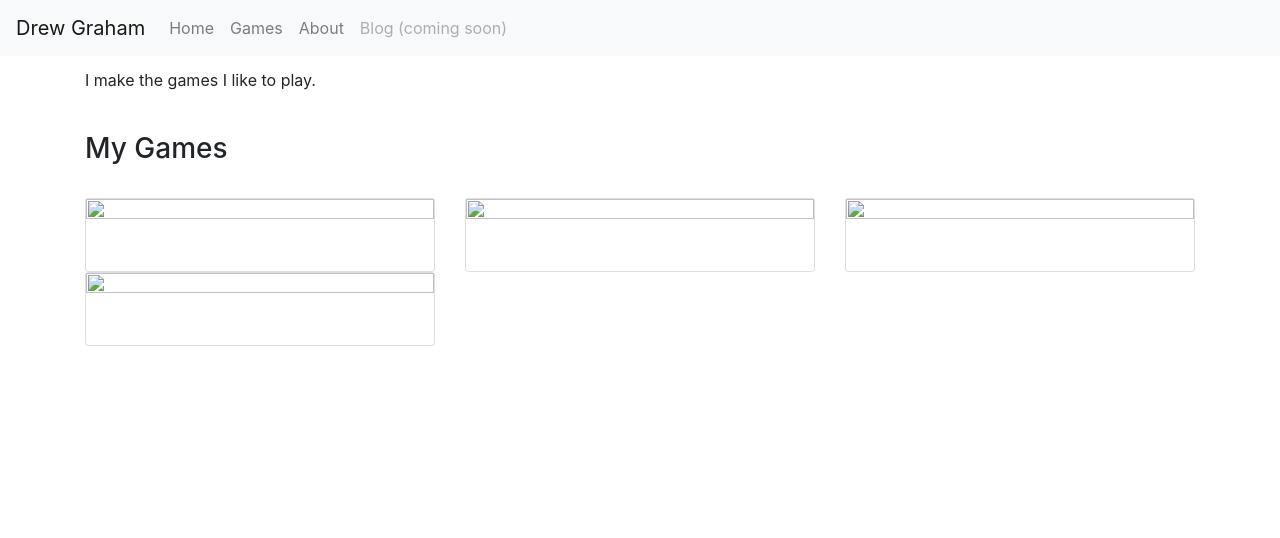
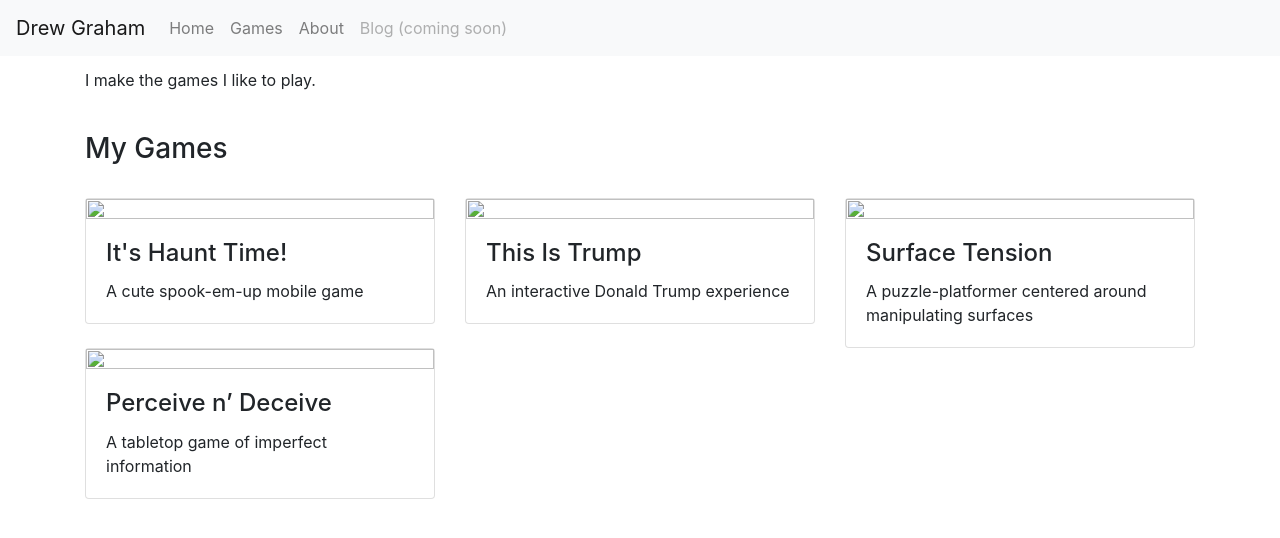
Before and after one commit to dmg9626/dmg9626.github.io, a Jekyll site: the page built from site/index.md, in a window 1280 px wide. Shown: the top 538 px of the page. Built offline with Jekyll 4.4.1, drawn with Linux system fonts in a browser that asks for light colours; nearby versions of some CDN libraries; library files that are not in the unit come from our copies; some of the changed lines change nothing that is shown.

Commit message:
fixed games.yaml to be parsed correctly (forgot to add to last commit)

```diff
--- a/site/_data/games.yaml
+++ b/site/_data/games.yaml
@@ -1,99 +1,88 @@
-"its-haunt-time":
- name: "It's Haunt Time!"
- shortDescription: "A cute spook-em-up mobile game"
- description:
-  main:
-   1: "It's Haunt Time! is a cute spook-em-up puzzle game designed for mobile devices. You play as Hatto, a ghost trying his best to win the Scare Championships. Help Hatto scare the human; you'll have to navigate his house, interacting with the environment to overcome ephemeral-repelling obstacles like fans, salt, and even a scary cat. Do your best and go for the gold!"
-  Background:
-   1: "This game was developed in our Games Workshop class as a vertical-slice prototype, with more levels/features planned for the future. As lead programmer, I created a flexible system for scripting the interactable objects in the game, as well as setting up the Unity -> Android/WebGL build pipeline and touch controls. I applied what I learned about software design patterns and ended up developing a very clean, robust codebase that I'd consider using in future projects."
-   2: "One of the biggest challenges in this game was designing intuitive mechanics and interactions for the player. We strived to avoid falling back on tutorials to direct the player; instead, we wanted the gameplay to teach the player how to play."
-  Github: "https://github.com/rushweigelt/itsHauntTime"
- coverImage: "/images/this-is-trump/screenshots/MainMenu.png"
- images:
-  -
-   imagePath: "/images/this-is-trump/screenshots/RaiseAWall.png"
-   caption: "Raise a Wall to keep out the Bad Hombres!"
-  -
-   imagePath: "/images/this-is-trump/screenshots/ThrowTweets.png"
-   caption: "Throw Tweets to discredit the Biased Liberal Media!"
- thumbnail: "/images/this-is-trump/TrumpHead.png"
- playable: true
- link: "/games/this-is-trump/"
+---
 
-"this-is-trump":
- name: "This Is Trump"
- shortDescription: "An interactive Donald Trump experience"
- description:
-  main:
-   1: "You play as the man in charge President Donald Trump. You are \"running for president\" but the Bad Hombres and Biased Liberal Media are trying to take you down! Build those walls and tweet like you've never tweeted before in this adrenaline-pumping side scrolling action game!"
-  Background:
-   1: "Unity is a very active platform for indie developers, and I wanted to get comfortable working with it by making a simple, fun 2D game. Over the course of development I familiarized myself with the fundamentals of GameObjects/Components and practiced programming game logic, working my way up from simple collision detection, to scripts that play animations when the user presses a button, to data being preserved across scenes. While my code ended up being a little sloppy, it was my first time scripting in Unity and now that I'm comfortable working in that environment, the next game I make will be much better."
-  Github: "https://github.com/dmg9626/This-Is-Trump"
- coverImage: "/images/this-is-trump/screenshots/MainMenu.png"
- images:
-  -
-   imagePath: "/images/this-is-trump/screenshots/RaiseAWall.png"
-   caption: "Raise a Wall to keep out the Bad Hombres!"
-  -
-   imagePath: "/images/this-is-trump/screenshots/ThrowTweets.png"
-   caption: "Throw Tweets to discredit the Biased Liberal Media!"
- thumbnail: "/images/this-is-trump/TrumpHead.png"
- playable: true
- link: "/games/this-is-trump/"
+- name: "It's Haunt Time!"
+  shortDescription: "A cute spook-em-up mobile game"
+  description:
+    main:
+    1: "It's Haunt Time! is a cute spook-em-up puzzle game designed for mobile devices. You play as Hatto, a ghost trying his best to win the Scare Championships. Help Hatto scare the human; you'll have to navigate his house, interacting with the environment to overcome ephemeral-repelling obstacles like fans, salt, and even a scary cat. Do your best and go for the gold!"
+    Background:
+    1: "This game was developed in our Games Workshop class as a vertical-slice prototype, with more levels/features planned for the future. As lead programmer, I created a flexible system for scripting the interactable objects in the game, as well as setting up the Unity -> Android/WebGL build pipeline and touch controls. I applied what I learned about software design patterns and ended up developing a very clean, robust codebase that I'd consider using in future projects."
+    2: "One of the biggest challenges in this game was designing intuitive mechanics and interactions for the player. We strived to avoid falling back on tutorials to direct the player; instead, we wanted the gameplay to teach the player how to play."
+    Github: "https://github.com/rushweigelt/itsHauntTime"
+  coverImage: "/images/this-is-trump/screenshots/MainMenu.png"
+  images:
+    - imagePath: "/images/this-is-trump/screenshots/RaiseAWall.png"
+      caption: "Raise a Wall to keep out the Bad Hombres!"
+    - imagePath: "/images/this-is-trump/screenshots/ThrowTweets.png"
+      caption: "Throw Tweets to discredit the Biased Liberal Media!"
+  thumbnail: "/images/this-is-trump/TrumpHead.png"
+  playable: true
+  link: "/games/this-is-trump/"
 
-"surface-tension":
- name: "Surface Tension"
- shortDescription: "A puzzle-platformer centered around manipulating surfaces"
- description:
-  main:
-   1: "Surface Tension is a puzzle platform game that relies on manipulating the properties of surfaces to traverse obstacles. The player can make a surface bouncy to jump up high, or coat it in a slick sheet of ice to quickly slide across the surface. These surfaces are used to solve puzzles, like bouncing a block across a bouncy surface to get it up a ledge. Things get interesting when you use these surface types in tandem - often solutions require both speed and height. The gameplay consists of fast-paced maneuvers woven with restful periods of planning; levels challenge the player to think creatively, quickly, or even both at once."
-  Background:
-   1: "This game was developed for the course GMAP 260 (Overview of Computer Gaming) with a team of five, including myself. It was a great experience in applying the object-oriented principles and game programming patterns I've picked up since my previous projects. The codebase we ended up with was far more structured than any of our previous projects - I really pushed to keep our code organized (flexible, scalable, reusable, and functional), finding myself rewriting sections of code multiple times. I'm very proud of the final result; even after the course ended I've found myself adding functionality and improving the code."
-  Github: "https://github.com/dmg9626/surface-tension"
- coverImage: "/images/surface-tension/cover.png"
- images:
-  -
-   imagePath: "/images/surface-tension/screenshots/bounce.png"
-   caption: "Use the Bouncy surface to reach high places"
-  -
-   imagePath: "/images/surface-tension/screenshots/slick.png"
-   caption: "Slide across the Icy surface to gain extra speed"
- thumbnail: "/images/surface-tension/thumbnail.png"
- playable: true
- link: "/games/surface-tension/"
+- name: "This Is Trump"
+  shortDescription: "An interactive Donald Trump experience"
+  description:
+    main:
+    1: "You play as the man in charge President Donald Trump. You are \"running for president\" but the Bad Hombres and Biased Liberal Media are trying to take you down! Build those walls and tweet like you've never tweeted before in this adrenaline-pumping side scrolling action game!"
+    Background:
+    1: "Unity is a very active platform for indie developers, and I wanted to get comfortable working with it by making a simple, fun 2D game. Over the course of development I familiarized myself with the fundamentals of GameObjects/Components and practiced programming game logic, working my way up from simple collision detection, to scripts that play animations when the user presses a button, to data being preserved across scenes. While my code ended up being a little sloppy, it was my first time scripting in Unity and now that I'm comfortable working in that environment, the next game I make will be much better."
+    Github: "https://github.com/dmg9626/This-Is-Trump"
+  coverImage: "/images/this-is-trump/screenshots/MainMenu.png"
+  images:
+    - imagePath: "/images/this-is-trump/screenshots/RaiseAWall.png"
+      caption: "Raise a Wall to keep out the Bad Hombres!"
+    - imagePath: "/images/this-is-trump/screenshots/ThrowTweets.png"
+      caption: "Throw Tweets to discredit the Biased Liberal Media!"
+  thumbnail: "/images/this-is-trump/TrumpHead.png"
+  playable: true
+  link: "/games/this-is-trump/"
 
-"perceive-n-deceive":
- name: "Perceive n’ Deceive"
- shortDescription: "A tabletop game of imperfect information"
- description:
-  main:
-   1: "The objective of Perceive n’ Deceive is to collect a set of 3 cards of the same color. There are a total of 10 cards: 9 of them have a color (Red, Blue, Green) and an action (Spy, Psychic,Thief). The Wildcard is considered to be a Spy, Psychic and Thief; however, it has no color and cannot form a set."
-   2: "A game is played on a board with a 3x3 grid of cards laid face down. The game is round-based, with players taking turns playing actions; who goes first is decided between players or by coin flip."
-  Goal:
-   1: "The main goal of a round is to identify and claim a Set from the array of cards in order to win tokens (the Pot starts at 1 each round). A Set consists of a card currently in your hand and two cards on the board that are all the same color. A round ends when a Set is called; the winner claims the Pot and the players start a new round."
-   2: "The player who claims a Set receives all tokens in the Pot. The first player to reach 5 tokens wins."
-  "Playing a Turn":
-   1: "A turn is played in 2 steps:"
-   2: "1. Without revealing your card, choose an action to use for this turn."
-   3: "2. After performing that action, place your card on the board in the open spot and pick up a different card."
-   4: "Note that you can choose to use an action different from the one on your card, but the opponent can choose to call your bluff. This is where the Wildcard shows its value: you can use it to gain any game knowledge you want without the risk of bluffing."
-  Bluffing:
-   1: "Correctly calling an opponent's bluff (i.e. they claim to use a different action than the one on their card) results in a win, while incorrectly calling an opponent’s bluff grants them the tokens in the Pot, plus one more."
-  Background:
-   1: "This game was made for the course GMAP 260 (Overview of Computer Gaming) with a team of four, including myself. Without any flashy digital effects, this was a great experience in fleshing out an interesting game design that engaged players in fun, balanced competition. We really had game theory in mind while balancing this game through playtests; as we broke down and analyzed our usual playstyles, we developed a game whose rounds slowly unravel into a myriad of mind games based on incremental, imperfect information."
-   2: "It was a great exercise in developing deep, interesting game systems based on simple mechanics, a methodology we carried over to our next game in the class: Surface Tension."
- coverImage: "/images/perceive-n-deceive/example board.png"
- images:
-  -
-   imagePath: "/images/perceive-n-deceive/set.png"
-   caption: "The goal is to identify and claim a set of 3 matching cards"
-  -
-   imagePath: "/images/perceive-n-deceive/example hand.png"
-   caption: "Players can choose to bluff on actions, or when claiming a set. If the opponent calls a bluff, they win the game"
-  -
-   imagePath: "/images/perceive-n-deceive/stalemate.png"
-   caption: "Sometimes stalemates arise where each player has a card of the same set, and both know where the 3rd card is. A player must then claim to identify a different set on the board, and the opponent can choose to call their bluff"
-  -
-   imagePath: "/images/perceive-n-deceive/cards.png"
-   caption: "There are 3 blue, green, and red cards that can form a set or perform actions to gain board knowledge. The wildcard can perform any action, but cannot be used to form a set"
- thumbnail: "/images/perceive-n-deceive/thumbnail.png"
+
+- name: "Surface Tension"
+  shortDescription: "A puzzle-platformer centered around manipulating surfaces"
+  description:
+    main:
+    1: "Surface Tension is a puzzle platform game that relies on manipulating the properties of surfaces to traverse obstacles. The player can make a surface bouncy to jump up high, or coat it in a slick sheet of ice to quickly slide across the surface. These surfaces are used to solve puzzles, like bouncing a block across a bouncy surface to get it up a ledge. Things get interesting when you use these surface types in tandem - often solutions require both speed and height. The gameplay consists of fast-paced maneuvers woven with restful periods of planning; levels challenge the player to think creatively, quickly, or even both at once."
+    Background:
+    1: "This game was developed for the course GMAP 260 (Overview of Computer Gaming) with a team of five, including myself. It was a great experience in applying the object-oriented principles and game programming patterns I've picked up since my previous projects. The codebase we ended up with was far more structured than any of our previous projects - I really pushed to keep our code organized (flexible, scalable, reusable, and functional), finding myself rewriting sections of code multiple times. I'm very proud of the final result; even after the course ended I've found myself adding functionality and improving the code."
+    Github: "https://github.com/dmg9626/surface-tension"
+  coverImage: "/images/surface-tension/cover.png"
+  images:
+    - imagePath: "/images/surface-tension/screenshots/bounce.png"
+      caption: "Use the Bouncy surface to reach high places"
+    - imagePath: "/images/surface-tension/screenshots/slick.png"
+      caption: "Slide across the Icy surface to gain extra speed"
+  thumbnail: "/images/surface-tension/thumbnail.png"
+  playable: true
+  link: "/games/surface-tension/"
+
+- name: "Perceive n’ Deceive"
+  shortDescription: "A tabletop game of imperfect information"
+  description:
+    main:
+    1: "The objective of Perceive n’ Deceive is to collect a set of 3 cards of the same color. There are a total of 10 cards: 9 of them have a color (Red, Blue, Green) and an action (Spy, Psychic,Thief). The Wildcard is considered to be a Spy, Psychic and Thief; however, it has no color and cannot form a set."
+    2: "A game is played on a board with a 3x3 grid of cards laid face down. The game is round-based, with players taking turns playing actions; who goes first is decided between players or by coin flip."
+    Goal:
+    1: "The main goal of a round is to identify and claim a Set from the array of cards in order to win tokens (the Pot starts at 1 each round). A Set consists of a card currently in your hand and two cards on the board that are all the same color. A round ends when a Set is called; the winner claims the Pot and the players start a new round."
+    2: "The player who claims a Set receives all tokens in the Pot. The first player to reach 5 tokens wins."
+    "Playing a Turn":
+    1: "A turn is played in 2 steps:"
+    2: "1. Without revealing your card, choose an action to use for this turn."
+    3: "2. After performing that action, place your card on the board in the open spot and pick up a different card."
+    4: "Note that you can choose to use an action different from the one on your card, but the opponent can choose to call your bluff. This is where the Wildcard shows its value: you can use it to gain any game knowledge you want without the risk of bluffing."
+    Bluffing:
+    1: "Correctly calling an opponent's bluff (i.e. they claim to use a different action than the one on their card) results in a win, while incorrectly calling an opponent’s bluff grants them the tokens in the Pot, plus one more."
+    Background:
+    1: "This game was made for the course GMAP 260 (Overview of Computer Gaming) with a team of four, including myself. Without any flashy digital effects, this was a great experience in fleshing out an interesting game design that engaged players in fun, balanced competition. We really had game theory in mind while balancing this game through playtests; as we broke down and analyzed our usual playstyles, we developed a game whose rounds slowly unravel into a myriad of mind games based on incremental, imperfect information."
+    2: "It was a great exercise in developing deep, interesting game systems based on simple mechanics, a methodology we carried over to our next game in the class: Surface Tension."
+  coverImage: "/images/perceive-n-deceive/example board.png"
+  images:
+    - imagePath: "/images/perceive-n-deceive/set.png"
+      caption: "The goal is to identify and claim a set of 3 matching cards"
+    - imagePath: "/images/perceive-n-deceive/example hand.png"
+      caption: "Players can choose to bluff on actions, or when claiming a set. If the opponent calls a bluff, they win the game"
+    - imagePath: "/images/perceive-n-deceive/stalemate.png"
+      caption: "Sometimes stalemates arise where each player has a card of the same set, and both know where the 3rd card is. A player must then claim to identify a different set on the board, and the opponent can choose to call their bluff"
+    - imagePath: "/images/perceive-n-deceive/cards.png"
+      caption: "There are 3 blue, green, and red cards that can form a set or perform actions to gain board knowledge. The wildcard can perform any action, but cannot be used to form a set"
+  thumbnail: "/images/perceive-n-deceive/thumbnail.png"
```
